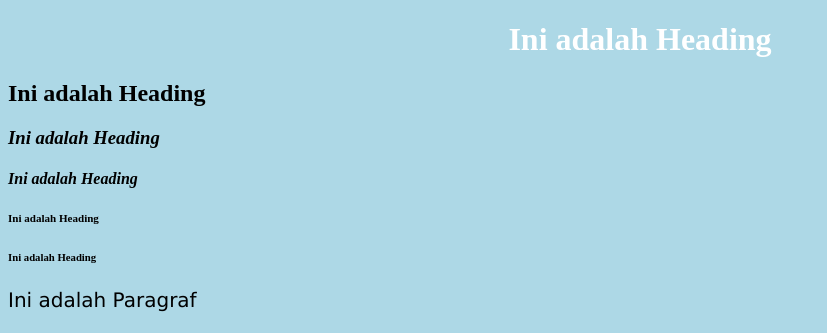
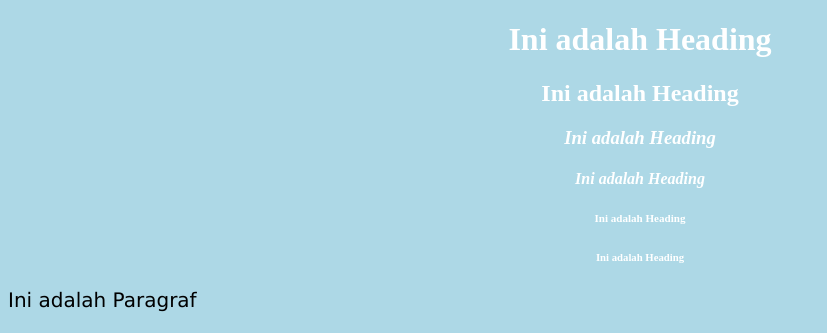
Before and after one commit to zikozik906/Latihan-HTML, a PHP site: page / in a window 1280 px wide. Shown: the top 333 px of the page, without its empty margins (0-827 px from the left). Run offline with PHP 8.4, Linux system fonts and the light colour scheme.

Commit message:
Add files via upload

```diff
--- a/style.css
+++ b/style.css
@@ -2,7 +2,7 @@ body {
     background-color: lightblue;
 }
 
-h1 {
+h1, h2, h3, h4, h5, h6 {
     color: white;
     text-align: center;
 }
```
